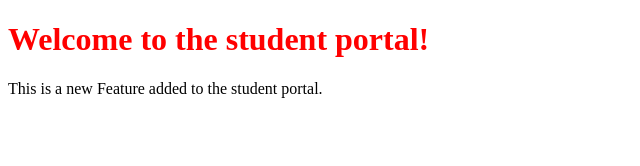
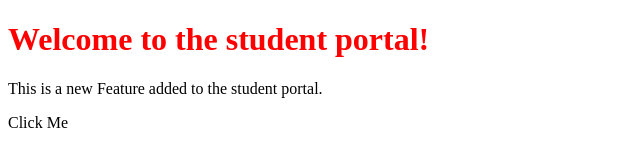
Before and after one commit to Dimple123456/LocalRepo, a plain HTML site: page Index.html in a window 1280 px wide. Shown: the full height of the page, 0-640 px from the left. Drawn offline with Linux system fonts and the light colour scheme.

```diff
--- a/Index.html
+++ b/Index.html
@@ -9,6 +9,7 @@
 <body>
     <h1>Welcome to the student portal!</h1>
     <p>This is a new Feature added to the student portal.
+        <p>Click Me</p>
     </p>
 </body>
 </html>
```
